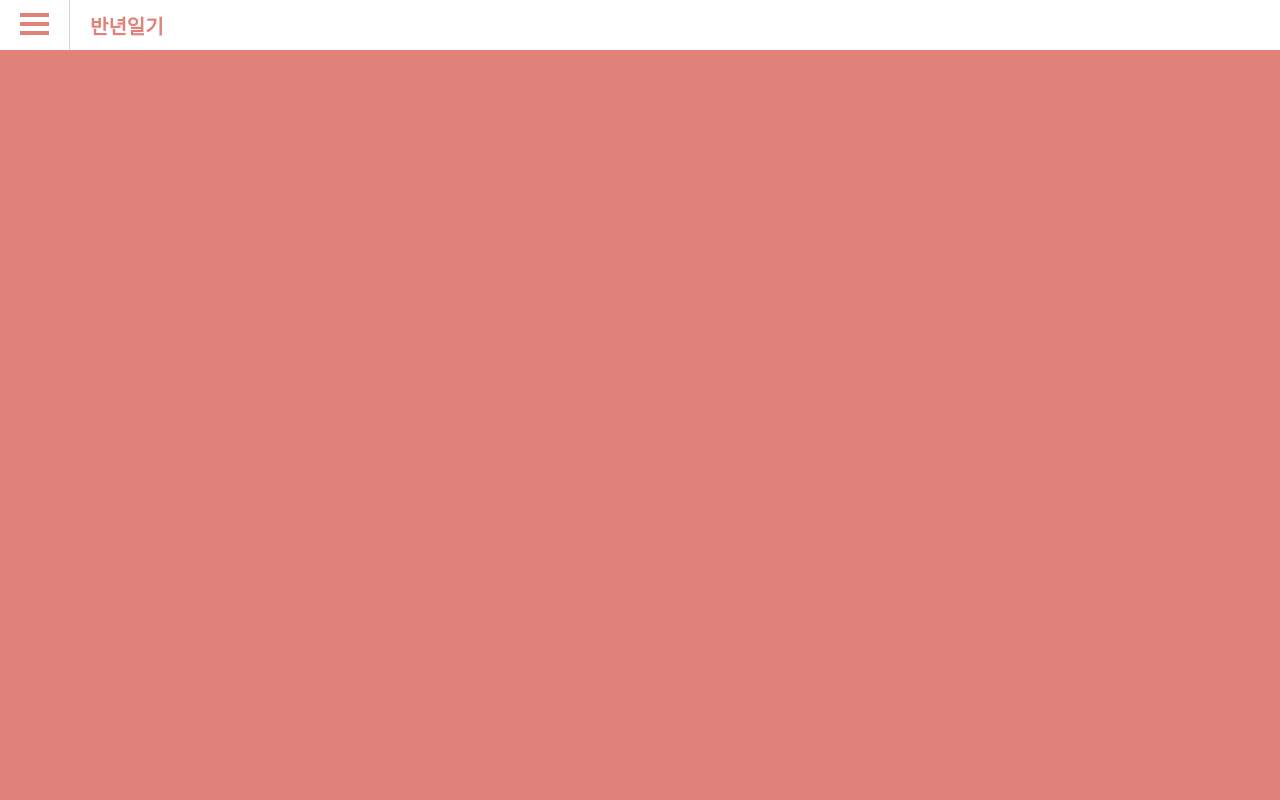
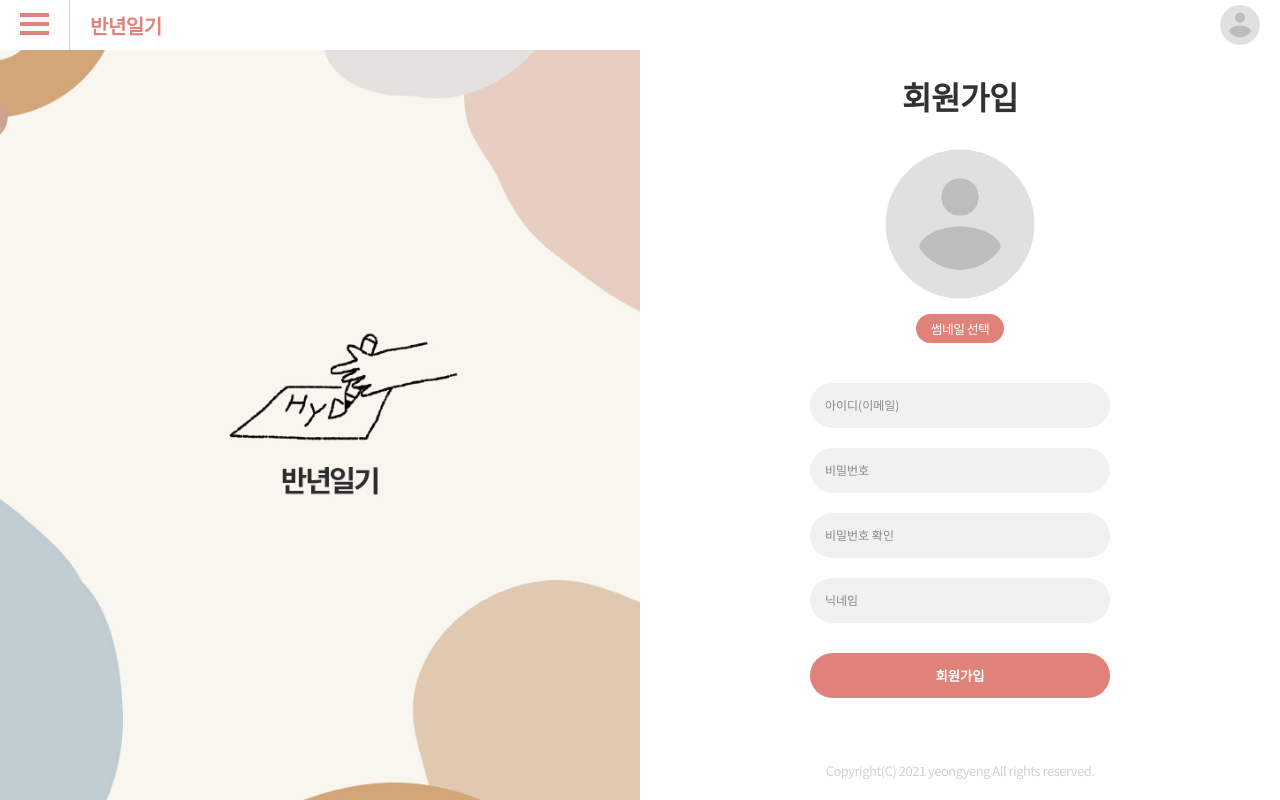
Before and after one commit to Jii-Yeong/half-year-diary, a React (Create React App) app in the folder client/: page /signUp in a window 1280 px wide. Built offline with nearby package versions, Linux system fonts and the light colour scheme.

Commit message:
공통 컴포넌트 수정 및 회원가입 페이지 스타일 적용

```diff
--- a/client/src/assets/css/form.css
+++ b/client/src/assets/css/form.css
@@ -1,5 +1,4 @@
 .form-title {
-    width: 100%;
     text-align: center;
 }
 
@@ -52,6 +51,8 @@
     box-sizing: border-box;
 }
 
+/* Sign In CSS
+--------------------------------------- */
 .sns-button-group{
     margin-top:30px;
 }
@@ -91,3 +92,32 @@
     color:#e08279;
     margin-left: 10px;
 }
+
+/* Sign Up CSS
+--------------------------------------- */
+.sign-up .profile .profile-img{
+    width: 150px;
+    margin:0 auto;
+}
+
+.sign-up .profile .label-file{
+    display: inline-block;
+    padding:5px 15px;
+    font-size: 0.8em;
+    color:#fff;
+    cursor: pointer;
+    margin:10px 0px 40px 0px;
+    border-radius: 25px;
+    background-color: #e08279;
+}
+
+.sign-up .profile input[type="file"] {
+    position: absolute;
+    width: 1px;
+    height: 1px;
+    padding: 0;
+    margin: -1px;
+    overflow: hidden;
+    clip:rect(0,0,0,0);
+    border: 0;
+}
--- a/client/src/assets/css/header.css
+++ /dev/null
@@ -1,48 +0,0 @@
-.hamburger-button{
-    width: 50px;
-    height: 100%;
-    cursor: pointer;
-    padding:8px 20px 8px 0px;
-    border-right: 1px solid#d2d2d2;
-    box-sizing: border-box;
-}
-
-.hamburger-button > span{
-    display: flex;
-    flex-direction: column;
-    justify-content: space-between;
-    width: 100%;
-    height:5px;
-    border-bottom:4px solid#e08279;
-}
-
-.header-home{
-    margin-left: 20px;
-}
-
-.header-home .home-link{
-    color:#e08279;
-    font-weight: bold;
-    font-size: 20px;
-}
-
-.header-profile{
-    display: inline-block;
-    width: 100%;
-    height: 100%;
-    background-size: cover;
-    background-repeat: no-repeat;
-}
-
-.gnb-list{
-    padding-top:80px;
-}
-
-.gnb-list li {
-    margin-bottom:20px;
-}
-
-.gnb-list li a {
-    font-size:20px;
-    color:#e08279;
-}
--- a/client/src/assets/css/main.css
+++ b/client/src/assets/css/main.css
@@ -1,6 +1,7 @@
 @import url(//fonts.googleapis.com/earlyaccess/notosanskr.css);
 
-
+/* reset CSS
+--------------------------------------- */
 html,
 body,
 div,
@@ -106,4 +107,66 @@ body, html {
     font-family: "Noto Sans KR", sans-serif;
     color:#333232;
     background-color: #e08279;
+    letter-spacing: -0.5px;
 }
+
+/* Header CSS
+--------------------------------------- */
+.hamburger-button{
+    width: 50px;
+    height: 100%;
+    cursor: pointer;
+    padding:8px 20px 8px 0px;
+    border-right: 1px solid#d2d2d2;
+    box-sizing: border-box;
+}
+
+.hamburger-button > span{
+    display: flex;
+    flex-direction: column;
+    justify-content: space-between;
+    width: 100%;
+    height:5px;
+    border-bottom:4px solid#e08279;
+}
+
+.header-home{
+    margin-left: 20px;
+}
+
+.header-home .home-link{
+    color:#e08279;
+    font-weight: bold;
+    font-size: 20px;
+}
+
+.header-profile{
+    display: inline-block;
+    width: 100%;
+    height: 100%;
+    background-size: cover;
+    background-repeat: no-repeat;
+}
+
+.gnb-list{
+    padding-top:80px;
+}
+
+.gnb-list li {
+    margin-bottom:20px;
+}
+
+.gnb-list li a {
+    font-size:20px;
+    color:#e08279;
+}
+
+#open-gnb{
+    left: 0px;
+}
+
+/* Default Profile Thumnail CSS
+--------------------------------------- */
+.default-profile-img{
+    width: 100%;
+}
--- /dev/null
+++ b/client/src/components/DefaultProfile.js
@@ -0,0 +1,13 @@
+import React from "react";
+
+const DefaultProfile = () => {
+  return (
+    <img
+      src="/no_profile.png"
+      alt="기본 프로필"
+      className="default-profile-img"
+    />
+  );
+};
+
+export default DefaultProfile;
--- /dev/null
+++ b/client/src/components/Footer.js
@@ -0,0 +1,22 @@
+import React from "react";
+import styled from "styled-components";
+
+let GlobalFooter = styled.footer`
+  position: absolute;
+  bottom: 0;
+  padding: 20px 0px;
+  width: ${(props) => props.width || "100%"};
+  color: ${(props) => props.color || "#cb5d52"};
+  text-align: center;
+  font-size: 13px;
+`;
+
+const Footer = ({ color, width }) => {
+  return (
+    <GlobalFooter color={color} width={width}>
+      Copyright(C) 2021 yeongyeng All rights reserved.
+    </GlobalFooter>
+  );
+};
+
+export default Footer;
--- a/client/src/components/Header.js
+++ b/client/src/components/Header.js
@@ -1,8 +1,7 @@
-import React from "react";
+import React, { useState } from "react";
 import { Link } from "react-router-dom";
 import styled from "styled-components";
-import profile_thumbnail from "../assets/images/no_profile.png";
-import "../assets/css/header.css";
+import DefaultProfile from "./DefaultProfile";
 
 let GlobalHeader = styled.header`
   position: fixed;
@@ -40,14 +39,21 @@ let Gnb = styled.nav`
   background-color: #fff;
   box-sizing: border-box;
   z-index: 90;
+  transition: all 0.5s;
 `;
 
 const Header = ({ width }) => {
+  const [isOpenMenu, setMenuOpenState] = useState(false);
+
+  const handleClickOpenMenu = () => {
+    setMenuOpenState(!isOpenMenu);
+  };
+
   return (
     <>
       <GlobalHeader>
         <HeaderInner width={width}>
-          <div className="hamburger-button">
+          <div className="hamburger-button" onClick={handleClickOpenMenu}>
             <span></span>
             <span></span>
             <span></span>
@@ -60,16 +66,14 @@ const Header = ({ width }) => {
           </div>
 
           <ProfileThumbnail>
-            <Link
-              to="/signIn"
-              className="header-profile"
-              style={{ backgroundImage: `url(${profile_thumbnail})` }}
-            ></Link>
+            <Link to="/signIn" className="header-profile">
+              <DefaultProfile />
+            </Link>
           </ProfileThumbnail>
         </HeaderInner>
       </GlobalHeader>
 
-      <Gnb>
+      <Gnb id={`${isOpenMenu ? "open-gnb" : ""}`}>
         <ul className="gnb-list">
           <li>
             <Link to="/guide">사이트 이용 가이드</Link>
--- a/client/src/components/LogoBanner.js
+++ b/client/src/components/LogoBanner.js
@@ -6,8 +6,8 @@ const Banner = styled.article`
   width: 50%;
   height: 100%;
   background-image: url(${logoBanner});
-  background-size: contain;
-  background-position: center 50px;
+  background-size: cover;
+  background-position: center 40px;
   background-repeat: no-repeat;
 `;
 
--- a/client/src/components/layout/Container.js
+++ b/client/src/components/layout/Container.js
@@ -8,12 +8,13 @@ let Main = styled.main`
   height: 100vh;
   padding: ${(props) => props.padding || "80px 20px"};
   margin: 0 auto;
+  background-color: ${(props) => props.bg || "#e08279"};
   box-sizing: border-box;
 `;
 
-const Container = ({ width, flex, padding, children }) => {
+const Container = ({ width, flex, padding, bg, children }) => {
   return (
-    <Main width={width} flex={flex} padding={padding}>
+    <Main width={width} flex={flex} padding={padding} bg={bg}>
       {children}
     </Main>
   );
--- a/client/src/components/layout/FormLayout.js
+++ b/client/src/components/layout/FormLayout.js
@@ -8,7 +8,6 @@ const FormWrapper = styled.article`
   align-items: center;
   width: 50%;
   height: 100%;
-  background-color: #fff;
 `;
 
 const FormLayout = ({ children }) => {
--- a/client/src/routes/Home.js
+++ b/client/src/routes/Home.js
@@ -1,11 +1,14 @@
 import React from "react";
+import Container from "../components/layout/Container";
+import Footer from "../components/Footer";
 import Header from "../components/Header";
 
 const Home = () => {
   return (
     <>
       <Header />
-      <h1>메인화면</h1>
+      <Container></Container>
+      <Footer />
     </>
   );
 };
--- a/client/src/routes/SignIn.js
+++ b/client/src/routes/SignIn.js
@@ -9,12 +9,13 @@ import "../assets/css/form.css";
 import github_icon from "../assets/images/github_icon.png";
 import naver_icon from "../assets/images/naver_icon.png";
 import kakao_icon from "../assets/images/kakao_icon.png";
+import Footer from "../components/Footer";
 
 const SignIn = () => {
   return (
     <>
       <Header width={"100vw"} />
-      <Container width={"100%"} flex={"flex"} padding={"0px 0px"}>
+      <Container width={"100%"} flex={"flex"} padding={"0px 0px"} bg={"#fff"}>
         <LogoBanner />
         <FormLayout>
           <div className="form-title">
@@ -46,6 +47,8 @@ const SignIn = () => {
             <span>아직 회원이 아니신가요?</span>
             <Link to="/signUp">회원가입 →</Link>
           </div>
+
+          <Footer color={"#d2d2d2"} width={"auto"} />
         </FormLayout>
       </Container>
     </>
--- a/client/src/routes/SignUp.js
+++ b/client/src/routes/SignUp.js
@@ -1,11 +1,58 @@
 import React from "react";
 import Header from "../components/Header";
+import Container from "../components/layout/Container";
+import FormLayout from "../components/layout/FormLayout";
+import LogoBanner from "../components/LogoBanner";
+import "../assets/css/form.css";
+import DefaultProfile from "../components/DefaultProfile";
+import Footer from "../components/Footer";
 
 const SignUp = () => {
   return (
     <>
-      <Header />
-      <h1>회원가입</h1>
+      <Header width={"100vw"} />
+      <Container width={"100%"} flex={"flex"} padding={"0px 0px"} bg={"#fff"}>
+        <LogoBanner />
+
+        <FormLayout>
+          <div className="form-title">
+            <h1>회원가입</h1>
+
+            <form className="form-sign sign-up" method="post">
+              <div className="profile">
+                <div className="profile-img">
+                  <DefaultProfile />
+                </div>
+                <label htmlFor="userProfile" className="label-file">
+                  썸네일 선택
+                </label>
+                <input
+                  type="file"
+                  id="userProfile"
+                  name="userProfile"
+                  className="input-file"
+                />
+              </div>
+              <input type="email" name="userId" placeholder="아이디(이메일)" />
+              <input
+                type="password"
+                name="userPassword1"
+                placeholder="비밀번호"
+              />
+              <input
+                type="password"
+                name="userPassword2"
+                placeholder="비밀번호 확인"
+              />
+              <input type="text" name="userNickname" placeholder="닉네임" />
+              <button type="submit" className="submit-button">
+                회원가입
+              </button>
+            </form>
+          </div>
+          <Footer color={"#d2d2d2"} width={"auto"} />
+        </FormLayout>
+      </Container>
     </>
   );
 };
```
Also changed, not shown: client/public/no_profile.png (renamed from client/src/assets/images/no_profile.png), client/src/assets/images/logo_banner.jpg.
